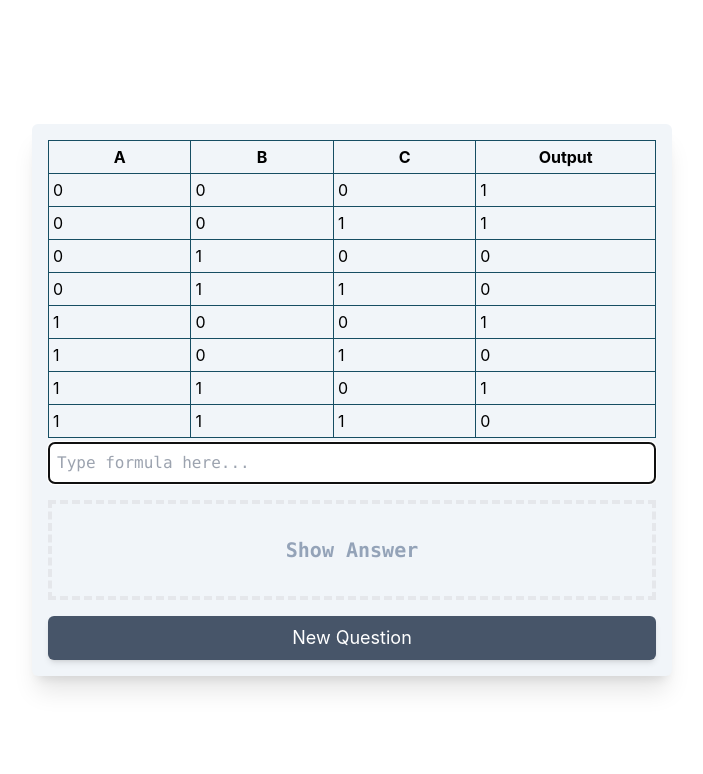
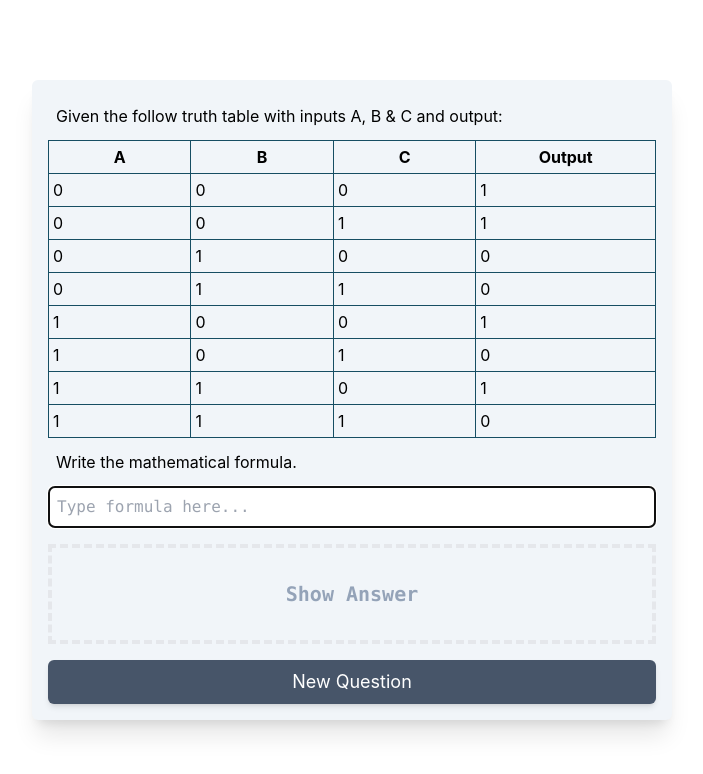
Before and after one commit to hlysine/boolean-quiz, a React (Create React App) app: page / in a window 1280 px wide. Shown: the top 774 px of the page, without its empty margins (288-991 px from the left). Built offline with nearby package versions, Linux system fonts and the light colour scheme.

Commit message:
Add text instructions

```diff
--- a/src/quiz/questions/WriteFormulaQuestion.tsx
+++ b/src/quiz/questions/WriteFormulaQuestion.tsx
@@ -28,7 +28,9 @@ export default class WriteFormulaQuestion extends Question {
       }, [truthTable, formula]);
       return (
         <div className="flex flex-col gap-1">
+          <p className="m-2">Given the follow truth table with inputs A, B & C and output:</p>
           <TruthTableView truthTable={this.truthTable} formula={formula} />
+          <p className="m-2">Write the mathematical formula.</p>
           <FormulaInput onChange={e => setFormula(e)} />
         </div>
       );
```
